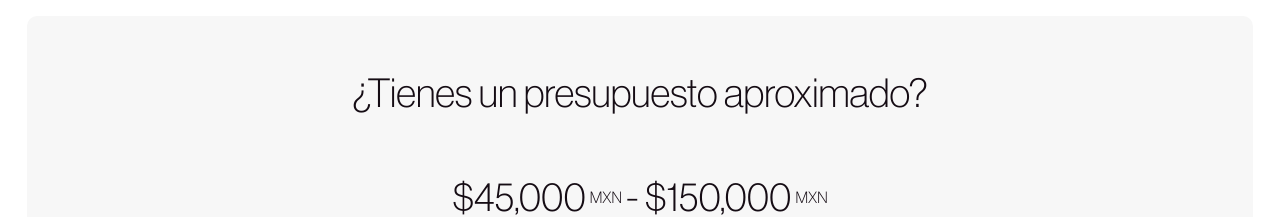
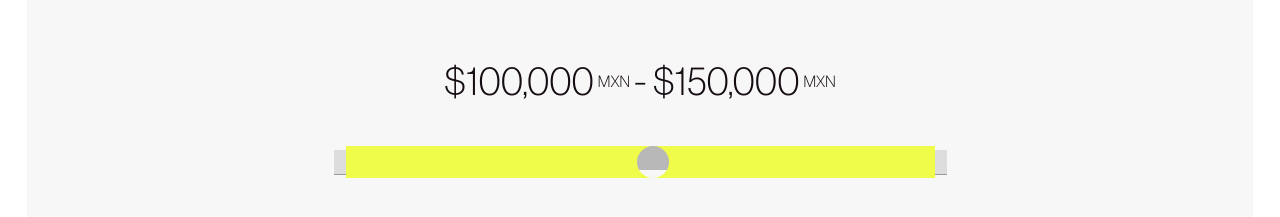
Before and after one commit to felixvnolasco84/Polygon, a Next.js app: page /servicios/brand-and-creative-strategy in a window 1280 px wide. Shown: the part 2203-2420 px from the top of the page. Built offline with nearby package versions, Linux system fonts and the light colour scheme.

Commit message:
Update slider styles and default values

```diff
--- a/app/globals.css
+++ b/app/globals.css
@@ -138,22 +138,33 @@
   -webkit-appearance: none;
   /* Override default look */
   appearance: none;
-  width: 25px;
+  position: relative;
+  width: 32px;
+  border-radius: 50%;
   /* Set a specific slider handle width */
-  height: 25px;
+  height: 32px;
+  background-color: #f7f7f7;
   /* Slider handle height */
-  background-color: #000000;
+  background-image: url("https://www.svgrepo.com/show/533621/arrow-sm-right.svg");
+  background-size: contain;
+    background-repeat: no-repeat;
+  object-fit: fill;
+  /* background-color: #000000; */
   /* Green background */
   cursor: pointer;
   /* Cursor on hover */
 }
 
 .range-slider::-moz-range-thumb {
-  width: 25px;
+  width: 32px;
   /* Set a specific slider handle width */
-  height: 25px;
+  height: 32px;
+  border-radius: 50%;
   /* Slider handle height */
-  background: url("/public/images/rightArrow.svg");
+  background-image: url("https://www.svgrepo.com/show/533621/arrow-sm-right.svg");
+  background-size: contain;
+    background-repeat: no-repeat;
+  object-fit: fill;
   /* Green background */
   cursor: pointer;
   /* Cursor on hover */
--- a/components/Interest/QuoteForm.tsx
+++ b/components/Interest/QuoteForm.tsx
@@ -29,6 +29,7 @@ import { services } from "../Grid/GridServices";
 import SuccessMessage from "../Contact/SuccessMessage";
 import { Slider } from "../ui/slider";
 import PolygonIsoLogo from "@/public/images/Logo/PolygonIsoLogo.png";
+import RangeSlider from "../RangeSlider/RangeSlider";
 
 export function QuoteForm({
   service,
@@ -52,7 +53,7 @@ export function QuoteForm({
     project: z.enum(titles, {
       required_error: "Es necesario escoger un servicio",
     }),
-    budget: z.string().default("45000"),
+    budget: z.string().default("100000"),
     interest: z.array(z.string()),
     linkReference: z.string().optional().default(""),
     name: z
@@ -280,9 +281,9 @@ export function QuoteForm({
           />
 
           <div className="flex flex-col items-start gap-8 overflow-hidden rounded-md bg-gray-400 px-4 py-4 lg:items-center lg:gap-[110px] lg:px-24 lg:py-24">
-            <div className="flex flex-col items-center justify-center gap-4 lg:flex-row lg:gap-[70px]">
+            <div className="flex flex-col items-start justify-center gap-4 md:items-center lg:flex-row lg:gap-[70px]">
               <Image
-                className="px-12 md:px-12 lg:px-8 xl:px-4"
+                className="pr-20 md:px-12 lg:px-8 xl:px-4"
                 src={PolygonIsoLogo}
                 width={239}
                 height={155}
--- a/components/RangeSlider/RangeSlider.tsx
+++ b/components/RangeSlider/RangeSlider.tsx
@@ -21,10 +21,10 @@ export default function RangeSlider({ minNumber, maxNumber }: any) {
   return (
     // Condición para renderizar el componente
     // showComponent es true y sliderValue > 3.0
-    <div className="flex flex-col gap-10 w-1/2">
+    <div className="flex w-1/2 flex-col gap-10">
       <div className="flex justify-center">
         <span className="text-4xl">
-          ${sliderValue.toFixed(1)} - ${maxNumber}
+          ${sliderValue} - ${maxNumber}
         </span>
       </div>
       <input
--- a/components/Slider/SliderComponent.tsx
+++ b/components/Slider/SliderComponent.tsx
@@ -21,34 +21,26 @@ const SliderComponent: React.FC<SliderProps> = ({ features, type }) => {
     setActiveIndex(index);
   };
 
-    // const handleDragEnd = (event: any, info: any) => {
-    //   if (info.offset.x > 50) {
-    //     setActiveIndex((prev) => (prev === 0 ? features.length - 1 : prev - 1));
-    //   } else if (info.offset.x < -50) {
-    //     setActiveIndex((prev) => (prev === features.length - 1 ? 0 : prev + 1));
-    //   }
-    // };
-
   return (
     <div
       className={`flex ${
         type == "talent"
           ? "bg-transparent flex-col gap-10"
-          : "flex-col bg-black-600 pb-12 pt-0 lg:pb-48 lg:pt-24 px-4"
+          : "flex-col bg-black-600 pb-12 pt-0 lg:pb-48 lg:pt-24 px-4 gap-10"
       } lg:px-12 xl:px-24`}
     >
       {/* <AnimatePresence> */}
       <div
         key={activeIndex ? activeIndex : "empty"}
         className="flex text-white"
-          // initial={{ opacity: 0 }}
-          // animate={{ opacity: 1 }}
-          // exit={{ opacity: 0 }}
-          // transition={{ duration: 0.5, ease: "easeInOut" }}
-          // drag="x"
-          // onDragEnd={handleDragEnd}
       >
-          <div className="h-fit w-full opacity-100 transition-opacity duration-500">
+        <div
+          className={
+            type != "talent"
+              ? "h-24 xl:h-36 w-full opacity-100 transition-opacity duration-500"
+              : "h-fit w-full opacity-100 transition-opacity duration-500"
+          }
+        >
           {features[activeIndex]?.title && (
             <p
               className={`${neueThin.className} text-xl lg:text-4xl lg:leading-none`}
--- a/components/Slider/cards.tsx
+++ b/components/Slider/cards.tsx
@@ -112,7 +112,7 @@ export const Card = ({ className, slideId, item }: CardProps) => {
           {item.description}
         </p>
       </div>
-
+      {item.linkComponent && item.linkComponent}
     </div>
   );
 };
--- a/components/ui/range.tsx
+++ b/components/ui/range.tsx
@@ -7,7 +7,7 @@ export interface InputProps
 
 const Range = forwardRef<HTMLInputElement, InputProps>(
   ({ className, type, ...props }, ref) => {
-    const [sliderValue, setSliderValue] = useState<string>("45000");
+    const [sliderValue, setSliderValue] = useState<string>("100000");
 
     const handleSliderChange = (value: string) => {
       const newValue = value;
@@ -41,7 +41,6 @@ const Range = forwardRef<HTMLInputElement, InputProps>(
         </div>
         <input
           type="range"
-          defaultValue={sliderValue}
           onInput={(e: any) => handleSliderChange(e.target.value)} // Use the handleSliderChange function here
           className={cn(
             "range-slider flex h-10 w-full border-b border-gray px-3 py-2 file:border-0 file:bg-transparent file:text-sm file:font-medium placeholder:text-muted-foreground focus-visible:outline-none disabled:cursor-not-allowed disabled:opacity-50 text-flourescentYellow",
--- a/components/ui/slider.tsx
+++ b/components/ui/slider.tsx
@@ -12,22 +12,13 @@ export interface InputProps
 
 const Slider = React.forwardRef<HTMLInputElement, InputProps>(
   ({ className, type, ...props }, ref) => {
-    const [sliderValue, setSliderValue] = useState<number[]>([45000]);
-    const handleSliderChange = (value: number[]) => {
-      const newValue = value[0];
-      if (
-        newValue >= Number(props.min || 0) &&
-        newValue <= Number(props.max || 0)
-      ) {
-        setSliderValue([newValue]); // Ensure sliderValue is always an array
-      }
-    };
+
     return (
       <div className="flex w-1/2 flex-col gap-12">
         <p
           className={`${neueThin.className} text-center leading-none text-[40px]`}
         >
-          ${sliderValue[0]} - ${props.max}
+          {/* ${sliderValue[0]} - ${props.max} */}
         </p>
         <SliderPrimitive.Root
           ref={ref}
@@ -38,8 +29,8 @@ const Slider = React.forwardRef<HTMLInputElement, InputProps>(
           // @ts-ignore
           step={props.step}
           // @ts-ignore
-          value={sliderValue}
-          onValueChange={(value) => handleSliderChange(value)}
+          // value={sliderValue}
+          // onValueChange={(value) => handleSliderChange(value)}
           className={cn(
             "relative flex w-full touch-none select-none items-center",
             className
```
Lines whose indentation alone changed are shown as unchanged.
